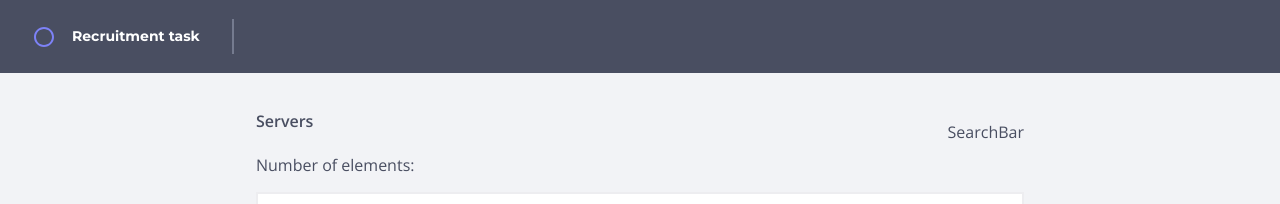
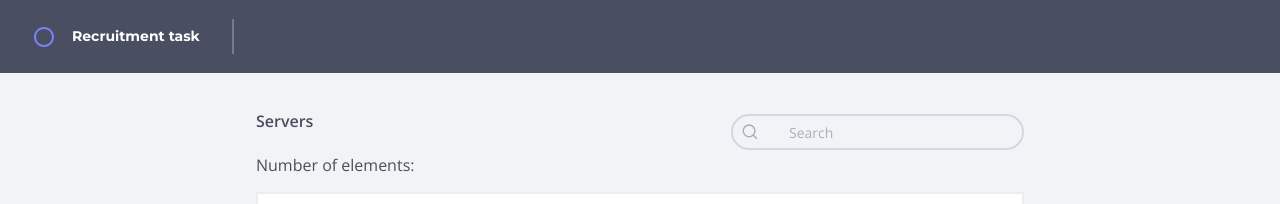
Before and after one commit to bartekparysek/ManageServers, a React (Create React App) app in the folder ui/: page / in a window 1280 px wide. Shown: the top 204 px of the page. Built offline with nearby package versions, Linux system fonts and the light colour scheme; no server answers.

Commit message:
styled input

```diff
--- a/ui/src/components/List.js
+++ b/ui/src/components/List.js
@@ -1,4 +1,4 @@
-import React, { useState, useEffect } from 'react';
+import React, { useState } from 'react';
 import styled from 'styled-components';
 import { MdMoreHoriz as More, MdClose as Failed, MdBrightness1 as Live } from 'react-icons/md'
 import DropDown from './DropDown';
@@ -72,7 +72,6 @@ const renderIcon = (status) => {
 const List = ({ servers }) => {
    const [open, setOpen] = useState(false);
    const [itemId, setItemId] = useState(null);
-   const [serverStatus, setServerStatus] = useState([]);
 
    const renderDropDown = (id) => {
       setItemId(id);
--- a/ui/src/components/SearchBar.js
+++ b/ui/src/components/SearchBar.js
@@ -1,9 +1,49 @@
-import React from 'react'
+import React, { useState } from 'react';
+import styled from 'styled-components';
+import { FiSearch } from 'react-icons/fi'
+
+const StyledInput = styled.input`
+   border: 2px solid #D4D7E1;
+   border-radius: 2rem;
+   padding:  0.4rem 3.5rem;
+   background-color: #F2F3F6;
+   color:#A9AEC1;
+   font-size: 14px;
+   font-family: 'Open Sans', sans-serif;
+
+   &::placeholder{
+      color:#A9AEC1;
+      line-height: 44px;
+   }
+
+`
+const Search = styled(FiSearch)`
+   color:#A9AEC1;
+   position: absolute;
+   margin: 0.5rem 0 0 0.6rem;
+   width: 1.1rem;
+   height: 1.2rem;
+   font-weight: bold;
+`;
 
 const SearchBar = () => {
+   const [searchTerm, setSearchTerm] = useState('');
+   const handleChange = event => {
+      setSearchTerm(event.target.value);
+   };
+
    return (
       <div>
-         SearchBar
+         <i>
+            <Search />
+         </i>
+         <StyledInput
+            type="text"
+            placeholder="Search"
+            value={searchTerm}
+            onChange={handleChange}
+         />
+
       </div>
    )
 }
```
